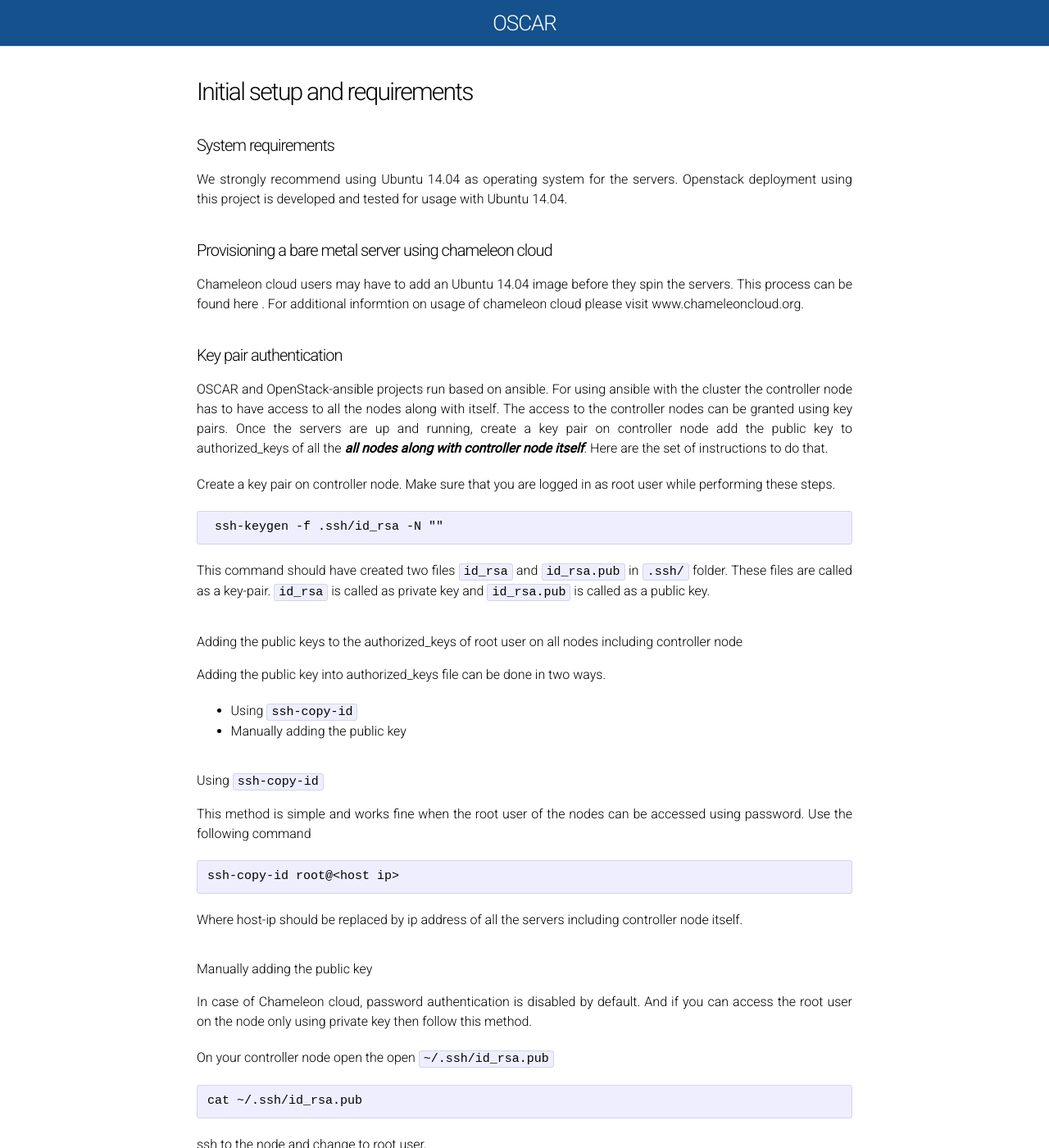
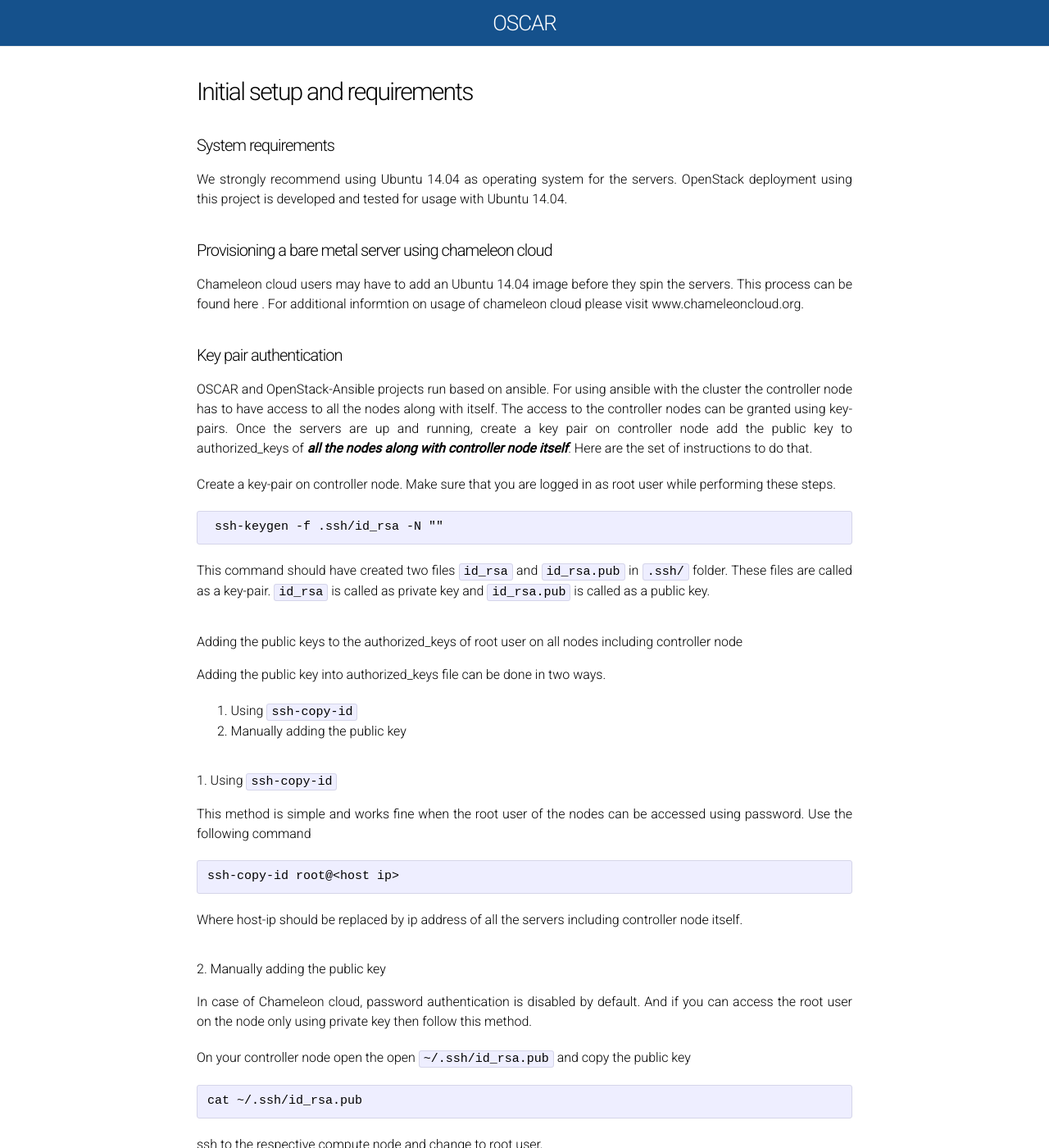
Before and after one commit to cloudandbigdatalab/OSCAR, a Jekyll site: the page built from initial-setup.md, in a window 1280 px wide and 1400 px high. Shown: the whole window at 82% size. Built offline with Jekyll 4.4.1, drawn with Linux system fonts in a browser that asks for light colours; Markdown is read by kramdown in place of the engine named in the settings; some of the changed text lies outside the part shown.

Commit message:
Updates on typos in the intial-setup
Few typos and adding instructions at some places for added clarity.

````diff
--- a/initial-setup.md
+++ b/initial-setup.md
@@ -6,7 +6,7 @@
 
 #### System requirements
 
-We strongly recommend using Ubuntu 14.04 as operating system for the servers. Openstack deployment using this project is developed and tested for usage with Ubuntu 14.04.
+We strongly recommend using Ubuntu 14.04 as operating system for the servers. OpenStack deployment using this project is developed and tested for usage with Ubuntu 14.04.
 
 #### Provisioning a bare metal server using chameleon cloud
 
@@ -14,9 +14,9 @@
 
 #### Key pair authentication
 
-OSCAR and OpenStack-ansible projects run based on ansible. For using ansible with the cluster the controller node has to have access to all the nodes along with itself. The access to the controller nodes can be granted using key pairs. Once the servers are up and running, create a key pair on controller node add the public key to authorized_keys of all the ***all nodes along with controller node itself***. Here are the set of instructions to do that.
+OSCAR and OpenStack-Ansible projects run based on ansible. For using ansible with the cluster the controller node has to have access to all the nodes along with itself. The access to the controller nodes can be granted using key- pairs. Once the servers are up and running, create a key pair on controller node add the public key to authorized_keys of ***all the nodes along with controller node itself***. Here are the set of instructions to do that.
 
-Create a key pair on controller node. Make sure that you are logged in as root user while performing these steps.
+Create a key-pair on controller node. Make sure that you are logged in as root user while performing these steps.
 
 ```
  ssh-keygen -f .ssh/id_rsa -N ""
@@ -28,11 +28,11 @@
 
 Adding the public key into authorized_keys file can be done in two ways.
 
-   - Using ``` ssh-copy-id ```
+   1. Using ``` ssh-copy-id ```
 
-   - Manually adding the public key
+   2. Manually adding the public key
 
-##### Using ``` ssh-copy-id ```
+##### 1. Using ``` ssh-copy-id ```
 This method is simple and works fine when the root user of the nodes can be accessed using password. Use the following command
 
 ```
@@ -41,16 +41,16 @@
 
 Where host-ip should be replaced by ip address of all the servers including controller node itself.
 
-##### Manually adding the public key
+##### 2. Manually adding the public key
 In case of Chameleon cloud, password authentication is disabled by default. And if you can access the root user on the node only using private key then follow this method.
 
-On your controller node open the open ``` ~/.ssh/id_rsa.pub ```
+On your controller node open the open ``` ~/.ssh/id_rsa.pub ``` and copy the public key
 
 ```
 cat ~/.ssh/id_rsa.pub
 ```
 
-ssh to the node and change to root user,
+ssh to the respective compute node and change to root user,
 
 ```
 ssh userid@<node-ip>
````
